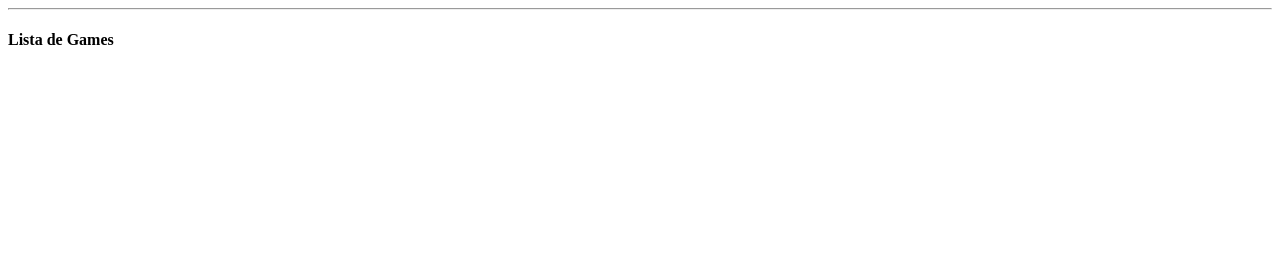
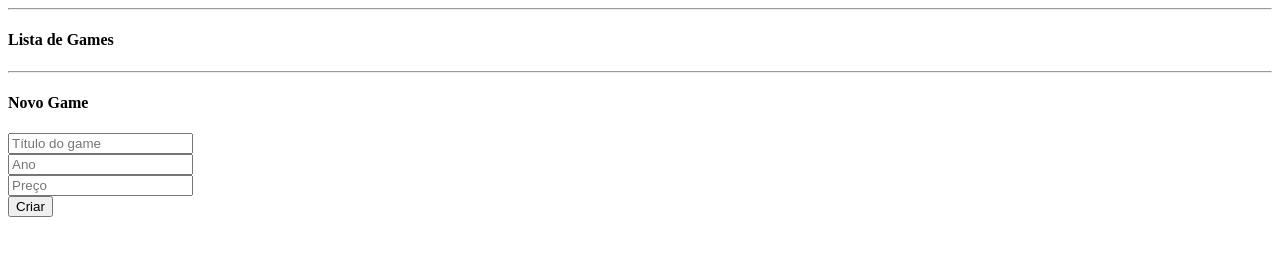
Before and after one commit to Gustavo-Felix/ConsumoAPI-Axios, a plain HTML site: page ConsumoAPI/index.html in a window 1280 px wide. Drawn offline with nearby package versions, Linux system fonts and the light colour scheme; no server answers.

Commit message:
Cadastrando games

```diff
--- a/ConsumoAPI/index.html
+++ b/ConsumoAPI/index.html
@@ -7,12 +7,40 @@
     <hr>
     <h4>Lista de Games</h4>
     <ul id="games"></ul>
+    <hr>
+    <h4>Novo Game</h4>
+    <input type="text" name="title" id="title" placeholder="Título do game"><br>
+    <input type="number" name="year" id="year" placeholder="Ano"><br>
+    <input type="number" name="price" id="price" placeholder="Preço"><br>
+    <button type="button" onclick="createGame()">Criar</button>
 </head>
 <body>
 
 </body>
     <script src="https://cdn.jsdelivr.net/npm/axios@1.6.7/dist/axios.min.js"></script>
     <script>
+        function createGame(){
+            var titleInput = document.getElementById("title")
+            var yearInput = document.getElementById("year")
+            var priceInput = document.getElementById("price")
+
+            var game = {
+                title: titleInput.value,
+                year: yearInput.value,
+                price: priceInput.value
+            }
+
+            axios.post("http://localhost:50000/game", game).then((response) => {
+                if (response.status == 200) {
+                    alert("Game cadastrado com sucesso!")
+                    window.location.reload(true) // Recarrega a página web
+                }
+            }).catch((err) => {
+                console.log(err)
+            })
+        }
+
+
         axios.get('http://localhost:50000/games').then((request) => {
             var games = request.data
             var list = document.getElementById("games")
```
